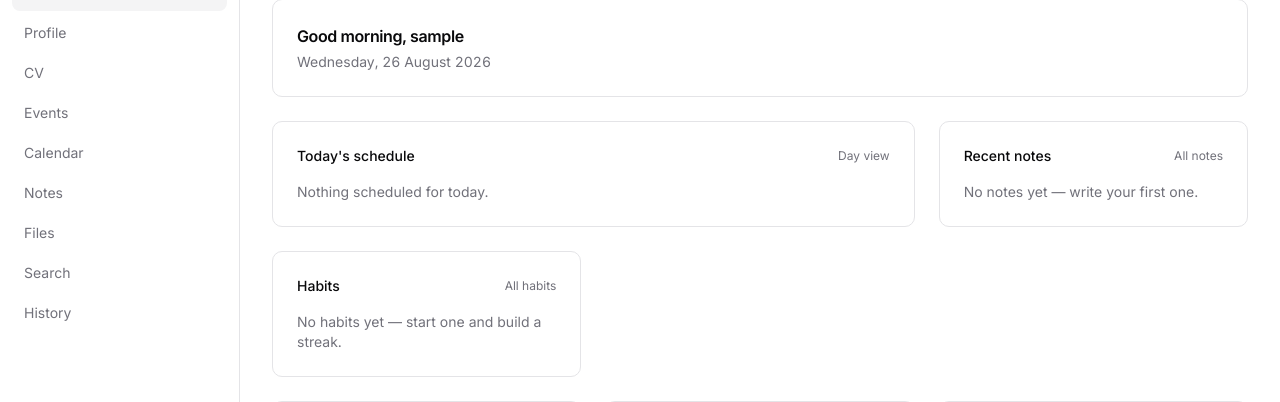
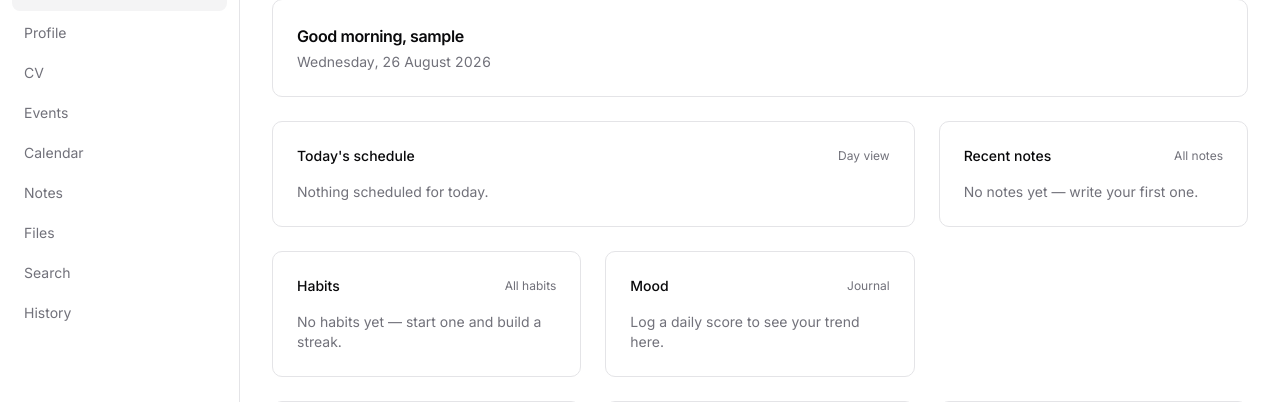
Before and after one commit to senutpal/saathi, a Flask app: page / in a window 1280 px wide. Shown: the part 89-491 px from the top of the page. Run offline with Flask 3, Linux system fonts and the light colour scheme; the visitor is signed in with stand-in values (Sample User, id 1); data that the repository does not hold is empty; parts of the project's set-up code (start-up, migrations or seed data) failed here and were passed over; some libraries are stand-ins or nearby versions.

Commit message:
feat(mood): svg sparkline + briefing trend card; budget ceiling 18

```diff
--- a/saathi/services/briefing.py
+++ b/saathi/services/briefing.py
@@ -22,6 +22,7 @@ from ..models.base import utcnow
 from ..utils import utc_to_ist_wall
 from .agenda import day_events
 from .daily import habit_overview as _fetch_habit_overview
+from .daily import mood_summary as _fetch_mood_summary
 from .daily import upcoming_birthdays as _fetch_upcoming_birthdays
 from .search import get_weather
 
@@ -93,6 +94,15 @@ def _habit_rows(user_id: int, today: date) -> list[dict]:
     return _fetch_habit_overview(user_id, today)[:HABIT_CARD_LIMIT]
 
 
+def _mood_card(user_id: int) -> dict:
+    """Trailing-14-day scores + average; one query, empty-safe."""
+    if "moods" not in db.metadata.tables:
+        return {"scores": [], "avg": None}
+    scores = _fetch_mood_summary(user_id)
+    avg = round(sum(scores) / len(scores), 1) if scores else None
+    return {"scores": scores, "avg": avg}
+
+
 def _weather() -> dict | None:
     city = current_app.config.get("WEATHER_CITY", "")
     if not city:
@@ -135,6 +145,7 @@
         "unread_count": _safe("unread", lambda: _unread_count(user_id), 0),
         "birthdays": _safe("birthdays", lambda: _upcoming_birthdays(user_id, today), []),
         "habit_rows": _safe("habit_rows", lambda: _habit_rows(user_id, today), []),
+        "mood_card": _safe("mood_card", lambda: _mood_card(user_id), {"scores": [], "avg": None}),
         "recent_notes": _safe("recent_notes", lambda: _recent_notes(user_id), []),
         "weather": _safe("weather", _weather, None),
         "on_this_day": _safe("on_this_day", lambda: _on_this_day(user_id, now), None),
--- a/saathi/services/daily.py
+++ b/saathi/services/daily.py
@@ -14,7 +14,7 @@ from flask import current_app
 from sqlalchemy import select
 
 from ..extensions import db
-from ..models import Contact, Event, Habit, HabitLog
+from ..models import Contact, Event, Habit, HabitLog, Mood
 from ..utils import ist_to_utc_naive, ist_today
 
 log = logging.getLogger(__name__)
@@ -130,6 +130,19 @@ def _next_anniversary(dob: date, today: date) -> date | None:
     return None
 
 
+def mood_summary(user_id: int, *, days: int = 14, today: date | None = None) -> list[int]:
+    """Scores oldest→newest over the trailing window; one query."""
+    day = today or ist_today()
+    since = day - timedelta(days=days - 1)
+    return list(
+        db.session.scalars(
+            select(Mood.score)
+            .where(Mood.user_id == user_id, Mood.mood_date >= since)
+            .order_by(Mood.mood_date, Mood.id)
+        )
+    )
+
+
 def maybe_sync_birthday_events(today: date | None = None) -> int:
     """Create one yearly 'Birthday: <name>' event per dated contact, once/day.
 
--- a/saathi/templates/main/home.html
+++ b/saathi/templates/main/home.html
@@ -128,10 +128,24 @@
     </section>
     {% endif %}
 
-    {% if not has_moods %}
-    <section class="flex flex-col items-center justify-center rounded-lg border border-dashed border-border p-6 text-center" aria-label="Mood journal coming soon">
-      <h3 class="text-sm font-medium">Mood journal</h3>
-      <p class="mt-1 text-xs text-muted-foreground">Daily mood trends arrive in a future update.</p>
+    {% if has_moods %}
+    <section class="rounded-lg border border-border bg-card p-6" aria-label="Mood journal">
+      <div class="flex items-center justify-between">
+        <h3 class="text-sm font-medium">Mood</h3>
+        <a href="{{ url_for('mood.index') }}" class="text-xs text-muted-foreground transition-colors hover:text-foreground">Journal</a>
+      </div>
+      {% if mood_card.scores %}
+      <div class="mt-4 flex items-center gap-3">
+        {% from "partials/_sparkline.html" import sparkline %}
+        {{ sparkline(mood_card.scores, w=160) }}
+        <span class="inline-flex items-center rounded-md border border-border bg-muted px-2 py-0.5 text-xs font-medium tabular-nums text-muted-foreground">
+          avg {{ mood_card.avg }}/5
+        </span>
+      </div>
+      <p class="mt-2 text-xs text-muted-foreground">Last 14 days · {{ mood_card.scores|length }} entr{{ 'y' if mood_card.scores|length == 1 else 'ies' }}</p>
+      {% else %}
+      <p class="mt-4 text-sm text-muted-foreground">Log a daily score to see your trend here.</p>
+      {% endif %}
     </section>
     {% endif %}
   </div>
--- a/saathi/templates/mood/index.html
+++ b/saathi/templates/mood/index.html
@@ -8,7 +8,11 @@
       <div>
         <h2 class="font-semibold tracking-tight">{{ month_label }}</h2>
         {% if average is not none %}
-        <p class="text-sm text-muted-foreground">Average {{ average }} / 5 across {{ entries|length }} entr{{ 'y' if entries|length == 1 else 'ies' }}.</p>
+        <p class="mt-1 flex items-center gap-2 text-sm text-muted-foreground">
+          Average {{ average }} / 5 across {{ entries|length }} entr{{ 'y' if entries|length == 1 else 'ies' }}
+          {% from "partials/_sparkline.html" import sparkline %}
+          {{ sparkline(scores) }}
+        </p>
         {% else %}
         <p class="text-sm text-muted-foreground">No entries this month yet.</p>
         {% endif %}
```
Also changed, not shown: saathi/templates/partials/_sparkline.html (added, +13 -0 lines).
